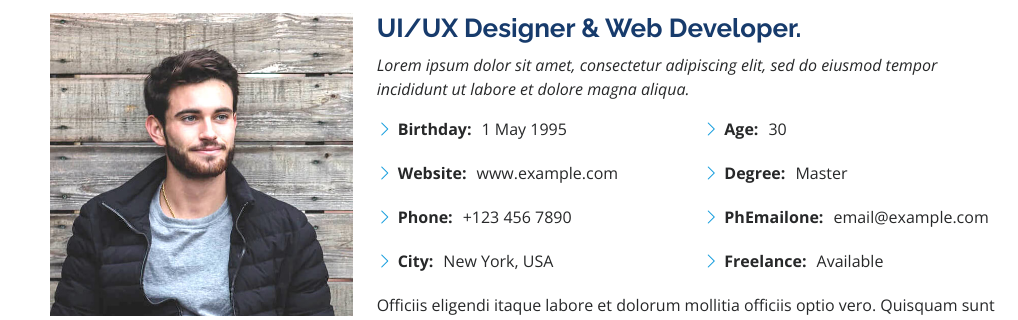
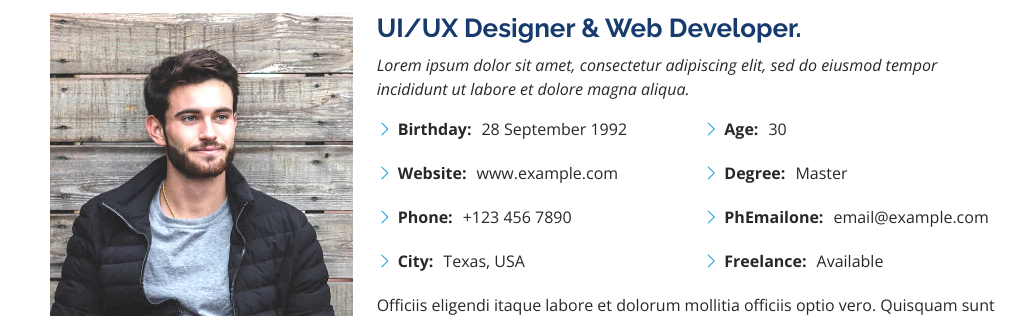
Before and after one commit to eshaniyeragi/eshaniyeragi.github.io, a plain HTML site: page index.html in a window 1280 px wide. Shown: the part 981-1301 px from the top of the page, without its empty margins (262-1280 px from the left). Drawn offline with nearby package versions, Linux system fonts and the light colour scheme.

```diff
--- a/index.html
+++ b/index.html
@@ -101,10 +101,10 @@
             <div class="row">
               <div class="col-lg-6">
                 <ul>
-                  <li><i class="bi bi-chevron-right"></i> <strong>Birthday:</strong> <span>1 May 1995</span></li>
+                  <li><i class="bi bi-chevron-right"></i> <strong>Birthday:</strong> <span>28 September 1992</span></li>
                   <li><i class="bi bi-chevron-right"></i> <strong>Website:</strong> <span>www.example.com</span></li>
                   <li><i class="bi bi-chevron-right"></i> <strong>Phone:</strong> <span>+123 456 7890</span></li>
-                  <li><i class="bi bi-chevron-right"></i> <strong>City:</strong> <span>New York, USA</span></li>
+                  <li><i class="bi bi-chevron-right"></i> <strong>City:</strong> <span>Texas, USA</span></li>
                 </ul>
               </div>
               <div class="col-lg-6">
```
